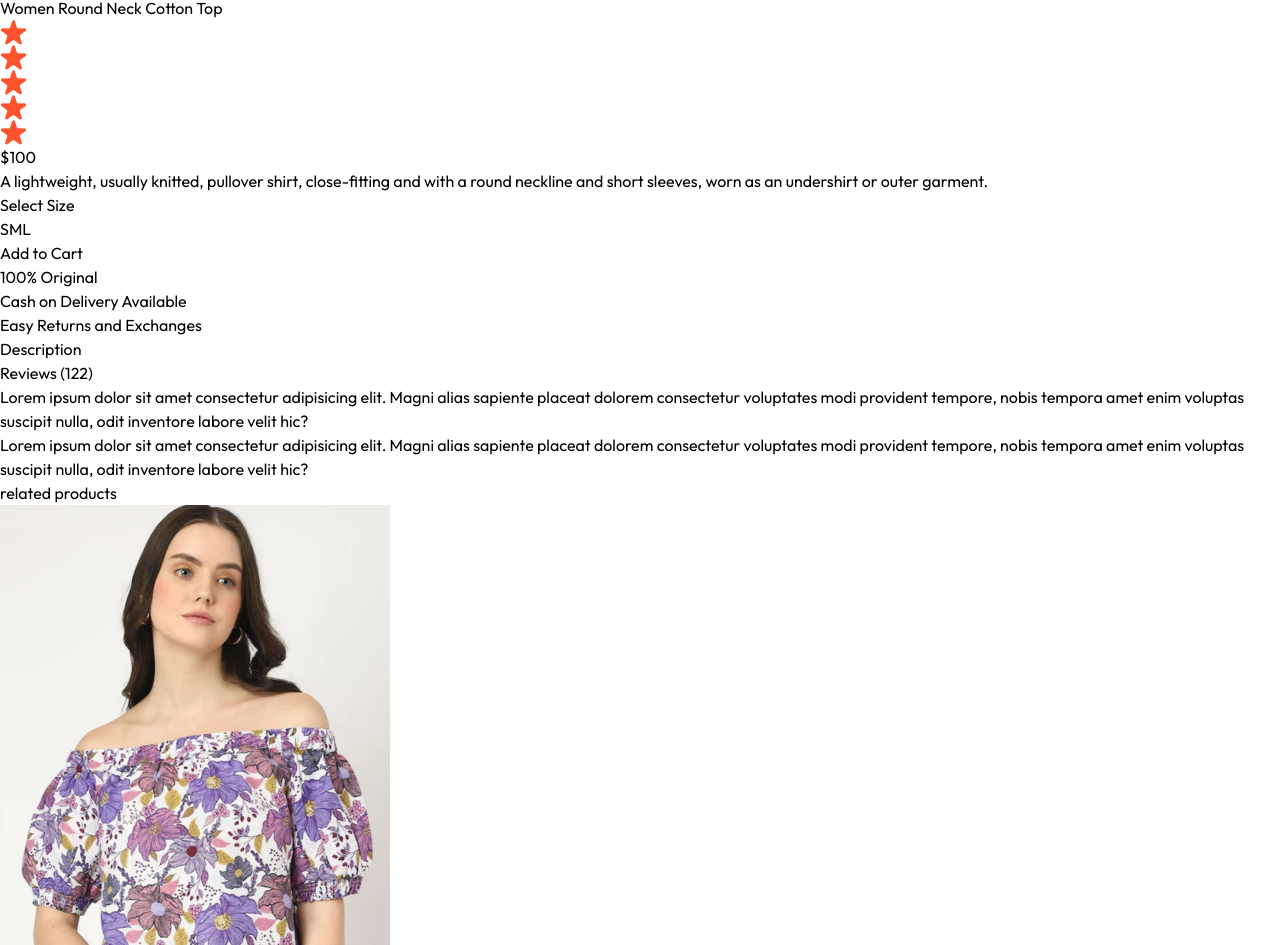
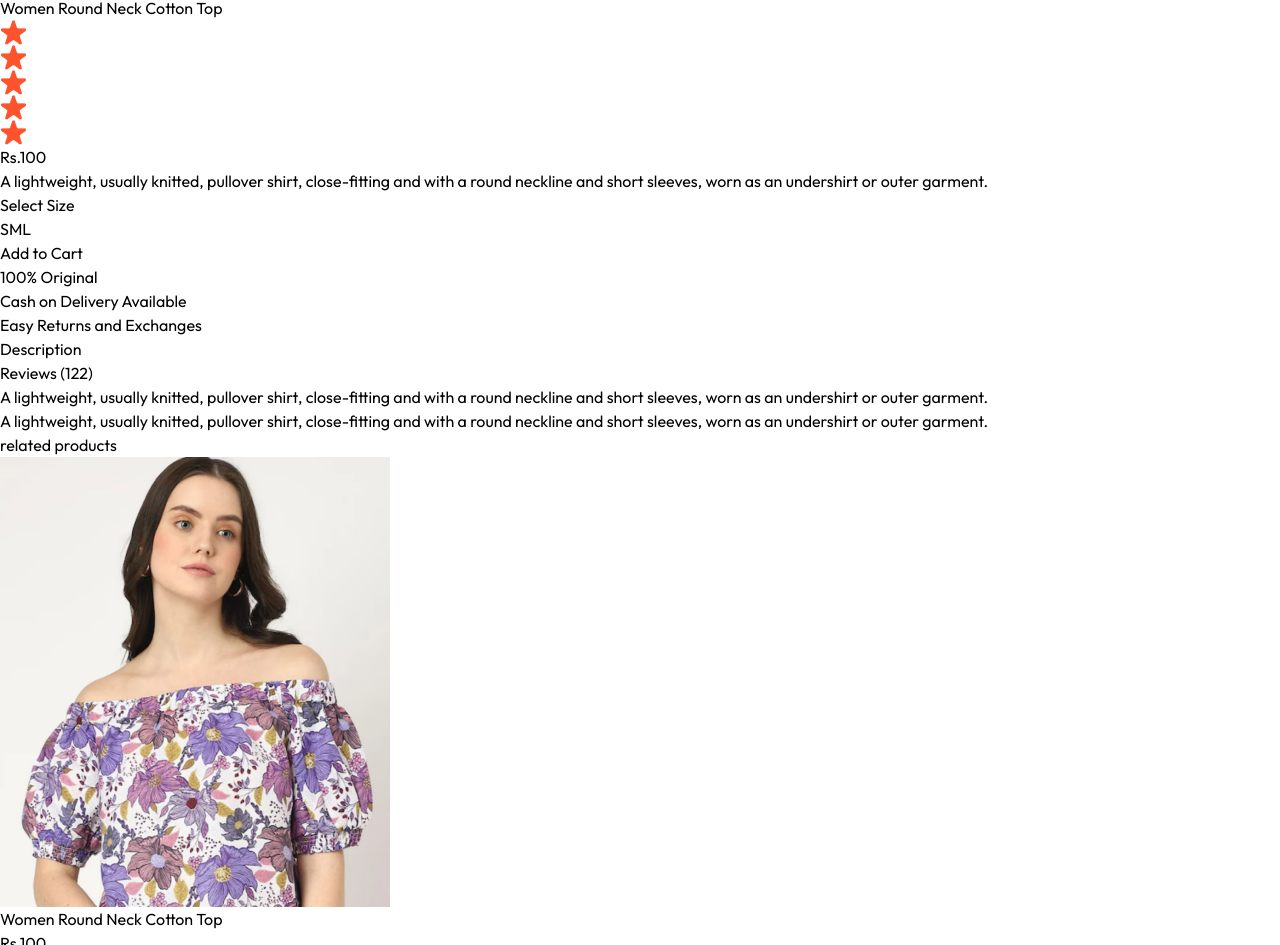
Before and after one commit to sagarbhati26/unico, a React (Vite) app: page /product/aaaaa in a window 1280 px wide. Shown: the part 1432-2377 px from the top of the page. Built offline with nearby package versions, Linux system fonts and the light colour scheme.

Commit message:
cart=III

```diff
--- a/src/context/shopContext.jsx
+++ b/src/context/shopContext.jsx
@@ -1,14 +1,15 @@
 import { createContext, useEffect, useMemo, useState } from "react";
 import { products } from "../assets/assets";
+import { useNavigate } from "react-router-dom";
 
 export const ShopContext = createContext();
 
 const ShopContextProvider = (props) => {
   const currency = "Rs.";
-  const delivery_fees = 69;
   const [search, setSearch] = useState("");
   const [showSearch, setShowSearch] = useState(false); // Set to Boolean true
 const[cartItems,setCartItems]=useState({})
+const navigate = useNavigate
 
 const addToCart = async (itemId, selectSize) => {
   let cartData = structuredClone(cartItems);
@@ -74,7 +75,7 @@
   const value = {
     products,
     currency,
-    delivery_fees,
+    navigate,
     search,
     setSearch,
     showSearch,
--- a/src/pages/Cart.jsx
+++ b/src/pages/Cart.jsx
@@ -1,10 +1,12 @@
 import React, { useContext, useEffect, useState } from "react";
 import Title from "../components/Title";
 import { ShopContext } from "../context/shopContext";
+import { useNavigate } from "react-router-dom";
 
 const Cart = () => {
-  const { products, currency, cartItems, increaseCartItem, decreaseCartItem,deleteCartItem } = useContext(ShopContext);
+  const { products, currency, cartItems, increaseCartItem, decreaseCartItem, deleteCartItem } = useContext(ShopContext);
   const [cartData, setCartData] = useState([]);
+  const navigate = useNavigate();
 
   useEffect(() => {
     const tempData = [];
@@ -68,9 +70,15 @@
           <p className="text-center text-gray-600">Your cart is empty.</p>
         )}
       </div>
+      <div className="flex justify-end my-20">
+        <div className="w-full sm:w-[450px] text-end">
+          <button onClick={() => navigate('/place-order')} className="bg-black text-white text-sm my-8 px-8 py-3">
+            Checkout - {currency}{calculateTotal()}
+          </button>
+        </div>
+      </div>
     </div>
   );
-
 };
 
 export default Cart;
--- a/src/pages/Product.jsx
+++ b/src/pages/Product.jsx
@@ -6,7 +6,15 @@
 
 const Product = () => {
   const { productId } = useParams();
-  const { products, addToCart, increaseCartItem, decreaseCartItem, cartItems } = useContext(ShopContext);
+  const {
+    products,
+    currency,
+    addToCart,
+    increaseCartItem,
+    decreaseCartItem,
+    cartItems
+  } = useContext(ShopContext);
+
   const [productData, setProductData] = useState(null);
   const [image, setImage] = useState("");
   const [selectedSize, setSelectedSize] = useState("");
@@ -40,7 +48,7 @@
           quantity={quantity}
         />
       </div>
-      <ProductDetails description="Lorem ipsum dolor sit amet consectetur adipisicing elit. Magni alias sapiente placeat dolorem consectetur voluptates modi provident tempore, nobis tempora amet enim voluptas suscipit nulla, odit inventore labore velit hic?" />
+      <ProductDetails description={productData.description} />
       <RelatedProducts category={productData.category} subCategory={productData.subCategory} />
     </div>
   ) : (
@@ -74,7 +82,15 @@
   </div>
 );
 
-const ProductInfo = ({ productData, selectedSize, onSelectSize, addToCart, increaseCartItem, decreaseCartItem, quantity }) => (
+const ProductInfo = ({
+  productData,
+  selectedSize,
+  onSelectSize,
+  addToCart,
+  increaseCartItem,
+  decreaseCartItem,
+  quantity
+}) => (
   <div className="flex-1 text-gray-800">
     <h1 className="text-3xl font-bold mb-4">{productData.name}</h1>
     <div className="flex items-center gap-1 mb-6">
@@ -84,7 +100,10 @@
           <img key={index} src={assets.star_icon} alt="star" className="w-5 h-5 text-yellow-500" />
         ))}
     </div>
-    <p className="text-2xl font-semibold text-green-600 mb-4">${productData.price}</p>
+    <p className="text-2xl font-semibold text-green-600 mb-4">
+      Rs.
+      {productData.price}
+    </p>
     <p className="text-gray-600 leading-relaxed mb-6">{productData.description}</p>
 
     {/* Size Selection */}
```
Lines whose indentation alone changed are shown as unchanged.
